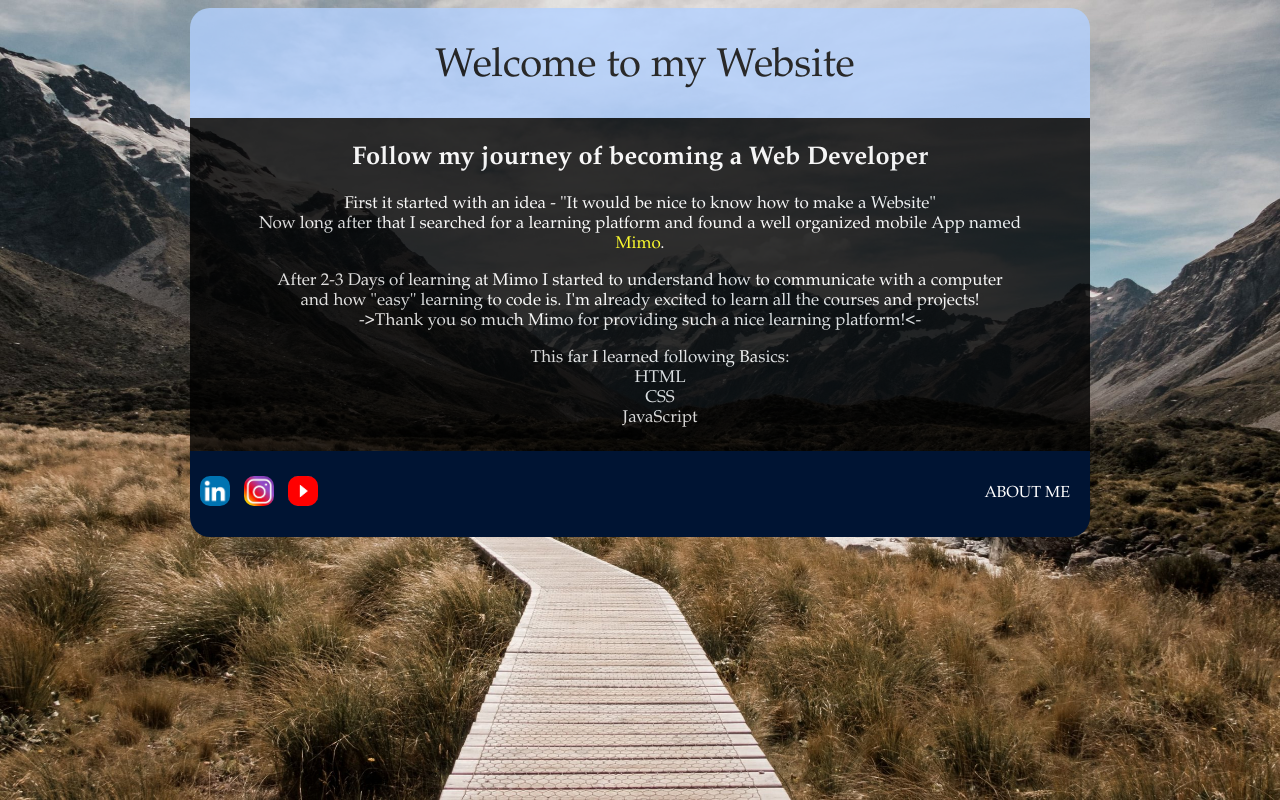
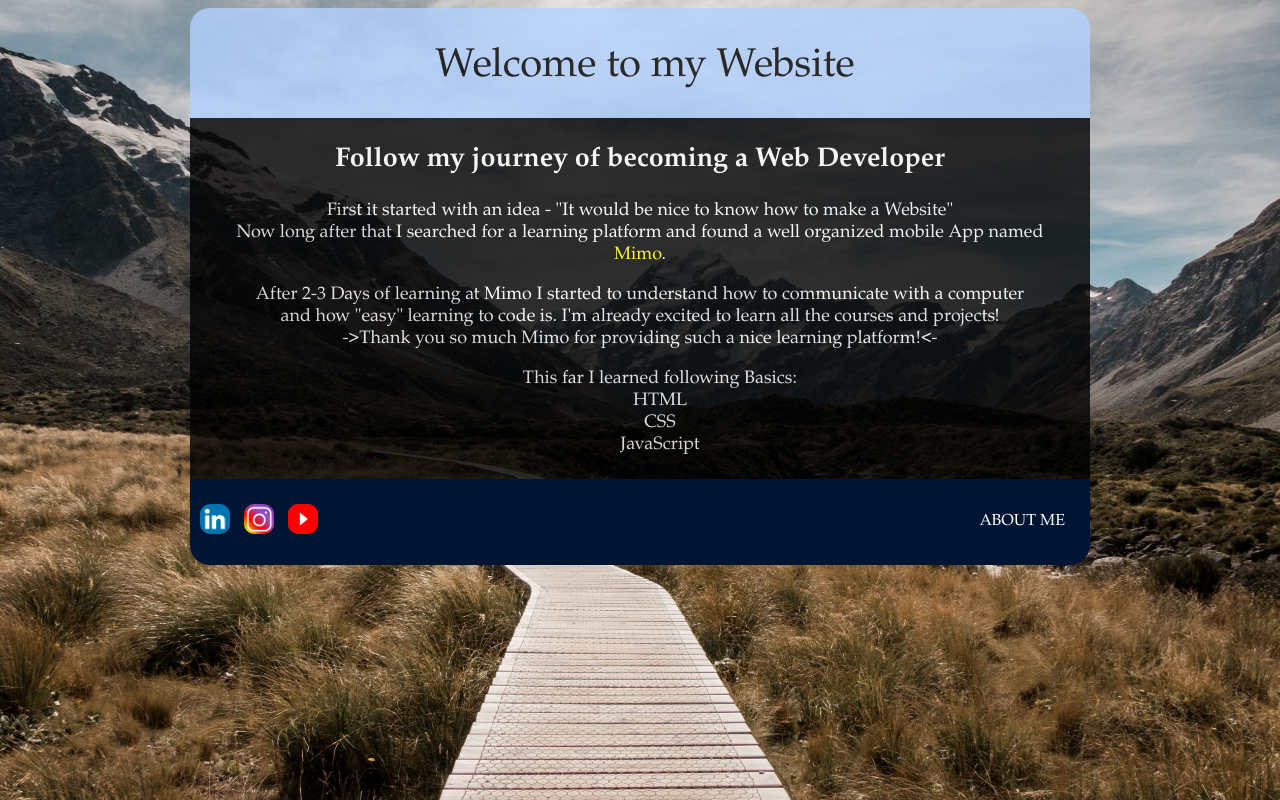
Before and after one commit to DavidMachnik/DavidMachnik.github.io, a plain HTML site: page index.html in a window 1280 px wide. Drawn offline with Linux system fonts and the light colour scheme.

Commit message:
Add files via upload

```diff
--- a/style.css
+++ b/style.css
@@ -84,7 +84,7 @@ body {
   float: right;
   color: white;
   text-decoration: none;
-  padding: 8px 20px 5px 0;
+  padding: 8px 25px 5px 0;
   text-transform: uppercase;
 }
 
@@ -109,7 +109,7 @@ body {
 }
 
 .content, .werdegang, .ausbildung, .zertifikat, .intro {
-  font-size: 17px;
+  font-size: 18px;
   padding: 0 0 0 20px;
 }
 
```
